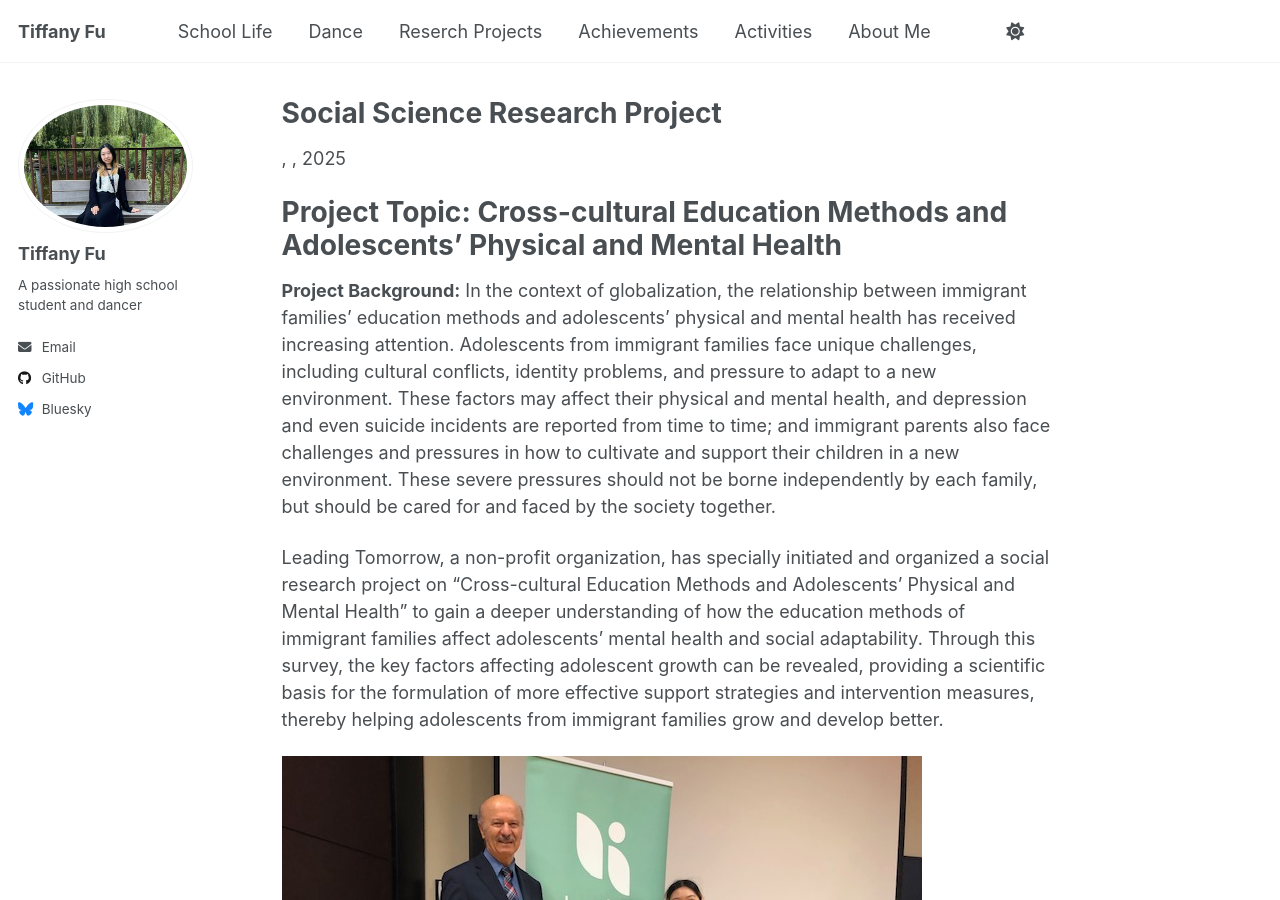
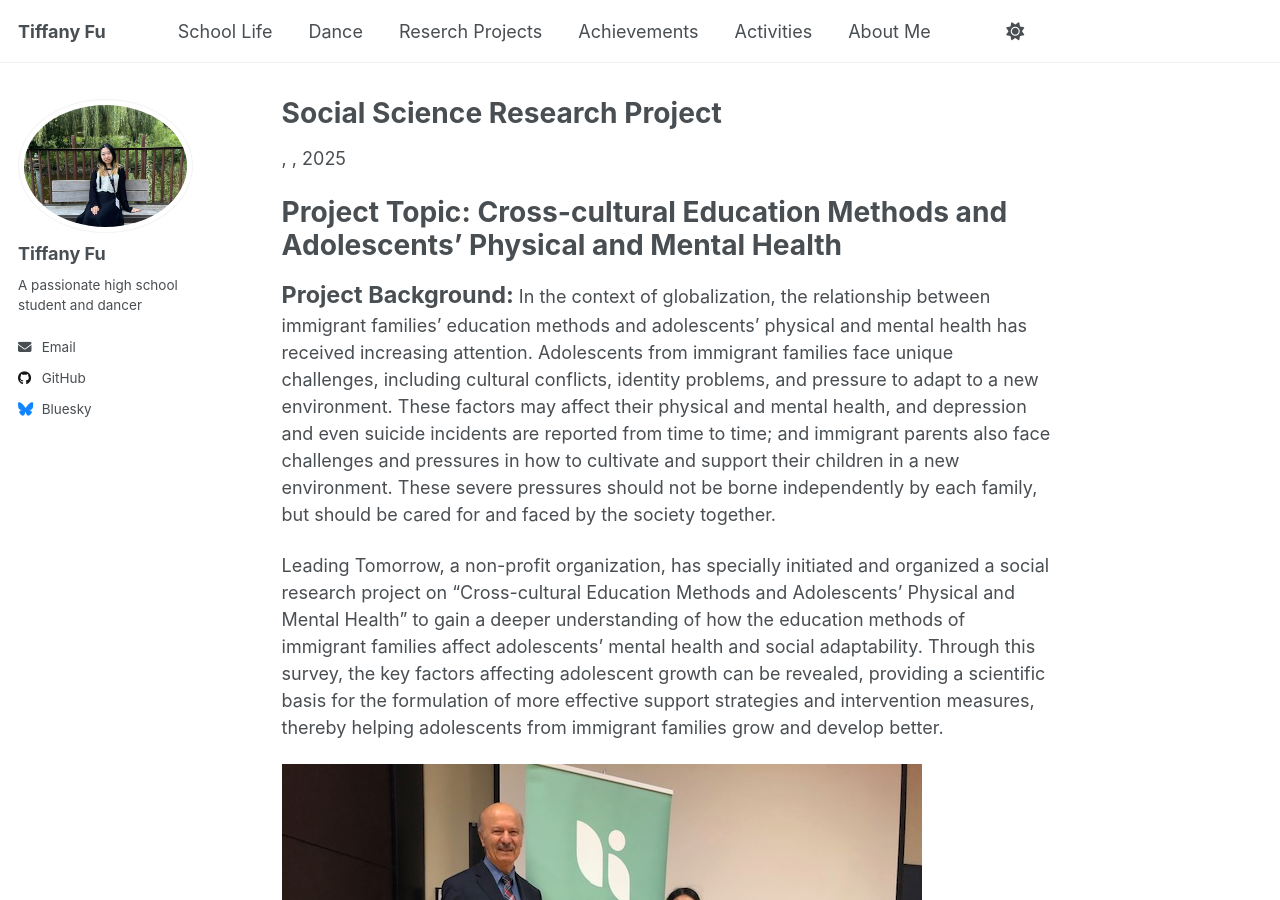
Before and after one commit to TiffanyJTFu/TiffanyFu, a Jekyll site: the page built from _teaching/2015-spring-teaching-2.md, in a window 1280 px wide and 900 px high. Built offline with Jekyll 4.4.1, drawn with Linux system fonts in a browser that asks for light colours; a script that is not in the unit is left out.

Commit message:
Update 2015-spring-teaching-2.md

```diff
--- a/_teaching/2015-spring-teaching-2.md
+++ b/_teaching/2015-spring-teaching-2.md
@@ -8,7 +8,7 @@ location: "Toronto Canada"
 
 Project Topic: Cross-cultural Education Methods and Adolescents' Physical and Mental Health
 =====
-**Project Background:**
+<span style="font-size:1.3em;"><b>Project Background:</b></span>
 In the context of globalization, the relationship between immigrant families' education methods and adolescents' physical and mental health has received increasing attention. Adolescents from immigrant families face unique challenges, including cultural conflicts, identity problems, and pressure to adapt to a new environment. These factors may affect their physical and mental health, and depression and even suicide incidents are reported from time to time; and immigrant parents also face challenges and pressures in how to cultivate and support their children in a new environment. These severe pressures should not be borne independently by each family, but should be cared for and faced by the society together.
 
 Leading Tomorrow, a non-profit organization, has specially initiated and organized a social research project on "Cross-cultural Education Methods and Adolescents' Physical and Mental Health" to gain a deeper understanding of how the education methods of immigrant families affect adolescents' mental health and social adaptability. Through this survey, the key factors affecting adolescent growth can be revealed, providing a scientific basis for the formulation of more effective support strategies and intervention measures, thereby helping adolescents from immigrant families grow and develop better.
```
